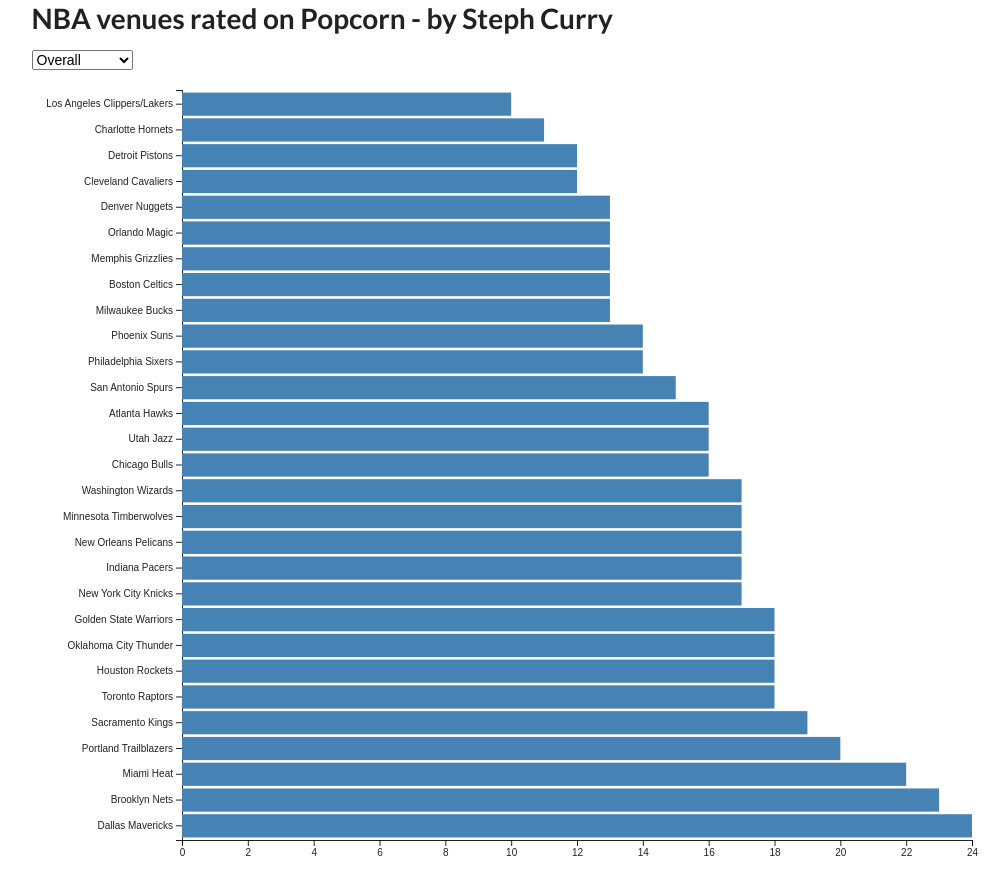
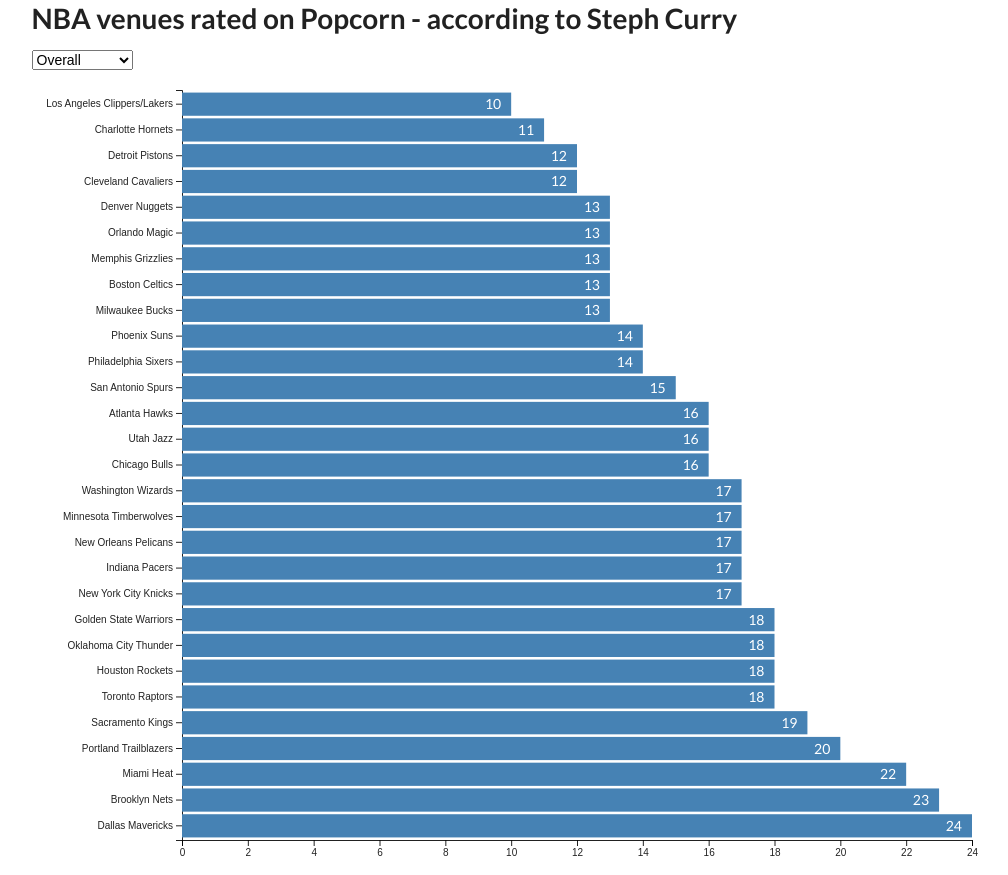
Before and after one commit to anandangalig/d3-steph-curry-popcorn, a plain HTML site: page index.html in a window 1280 px wide. Shown: the whole page, without its empty margins (45-1053 px from the left). Drawn offline with nearby package versions, Linux system fonts and the light colour scheme.

Commit message:
add labels to each bar and animate with selection change

```diff
--- a/data.json
+++ b/data.json
@@ -265,7 +265,7 @@
     },
 
     {
-      "team_name": " Denver Nuggets",
+      "team_name": "Denver Nuggets",
       "team_city": "Pepsi Center",
       "freshness": 3,
       "saltiness": 2,
--- a/index.html
+++ b/index.html
@@ -13,7 +13,7 @@
   </head>
   <body>
     <div class="ui container">
-      <h1>NBA venues rated on Popcorn - by Steph Curry</h1>
+      <h1>NBA venues rated on Popcorn - according to Steph Curry</h1>
       <div>
         <select id="rating_select" class="form-control">
           <option selected value="total">Overall</option>
--- a/main.js
+++ b/main.js
@@ -27,7 +27,6 @@
 function update(data) {
   const t = d3.transition().duration(1000);
   const rating_select = $('#rating_select').val();
-
   // complete the ranges by adding domains (data specific)
   x.domain([
     0,
@@ -45,7 +44,7 @@
   // complete y axis
   yAxisGroup.transition(t).call(d3.axisLeft(y));
 
-  // update pattern:
+  // update bars:
   const rects = svg.selectAll('rect').data(data);
   rects.exit().remove();
   rects
@@ -66,11 +65,31 @@
     .attr('width', function(d) {
       return x(d[rating_select]);
     });
+
+  // update bar labels:
+  const labels = svg.selectAll('text.value').data(data);
+  labels.exit().remove();
+  labels
+    .enter()
+    .append('text')
+    .attr('class', 'value')
+    .attr('fill', 'white')
+    .attr('text-anchor', 'end')
+    .merge(labels)
+    .transition(t)
+    .text(d => {
+      return d[rating_select];
+    })
+    .attr('x', d => {
+      return x(d[rating_select]) - 10;
+    })
+    .attr('y', d => {
+      return y(d.team_name) + y.bandwidth() / 2 + 5;
+    });
 }
-
 // helper functions:
 function mouseOverBar() {
-  console.log(this);
+  let currentlyFocusedTeam = this.getAttribute('data-teamname');
   d3.select(this).attr('fill', 'DarkOrange');
 }
 function mouseOutOfBar() {
```
